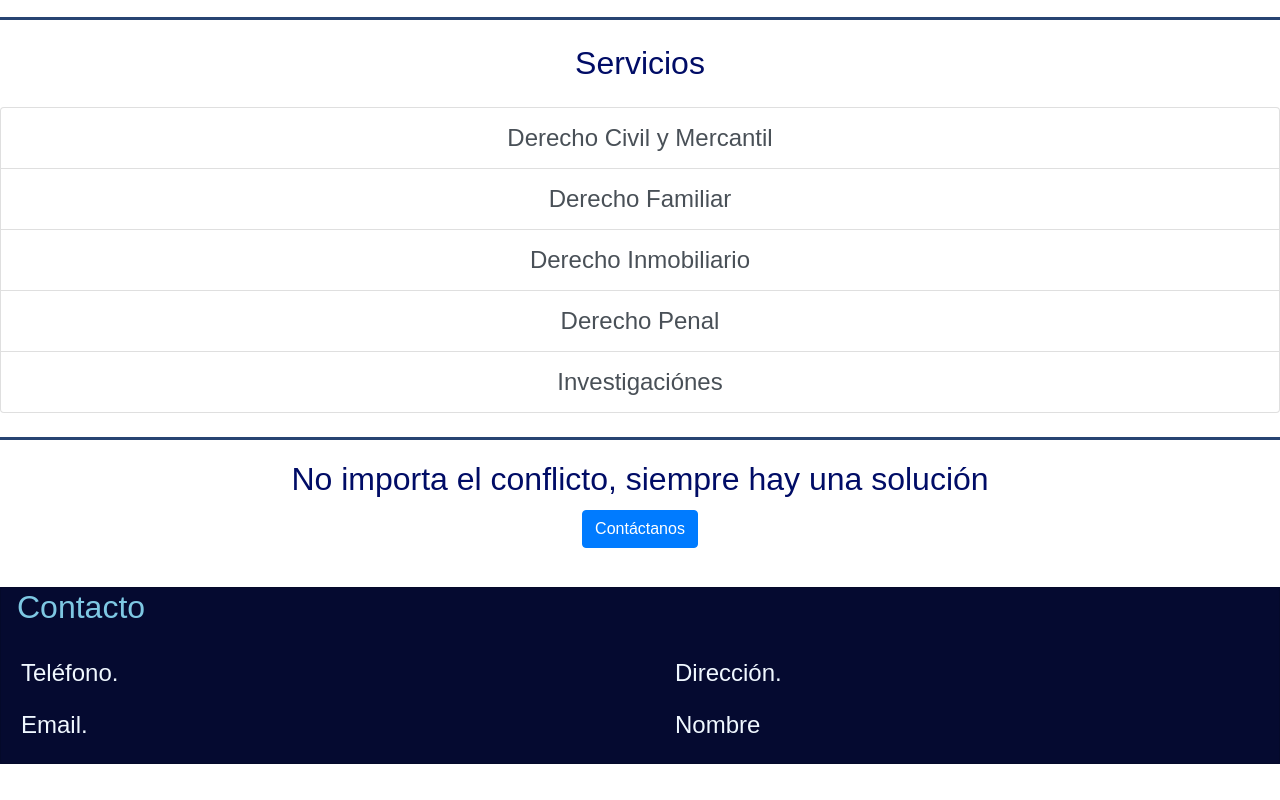
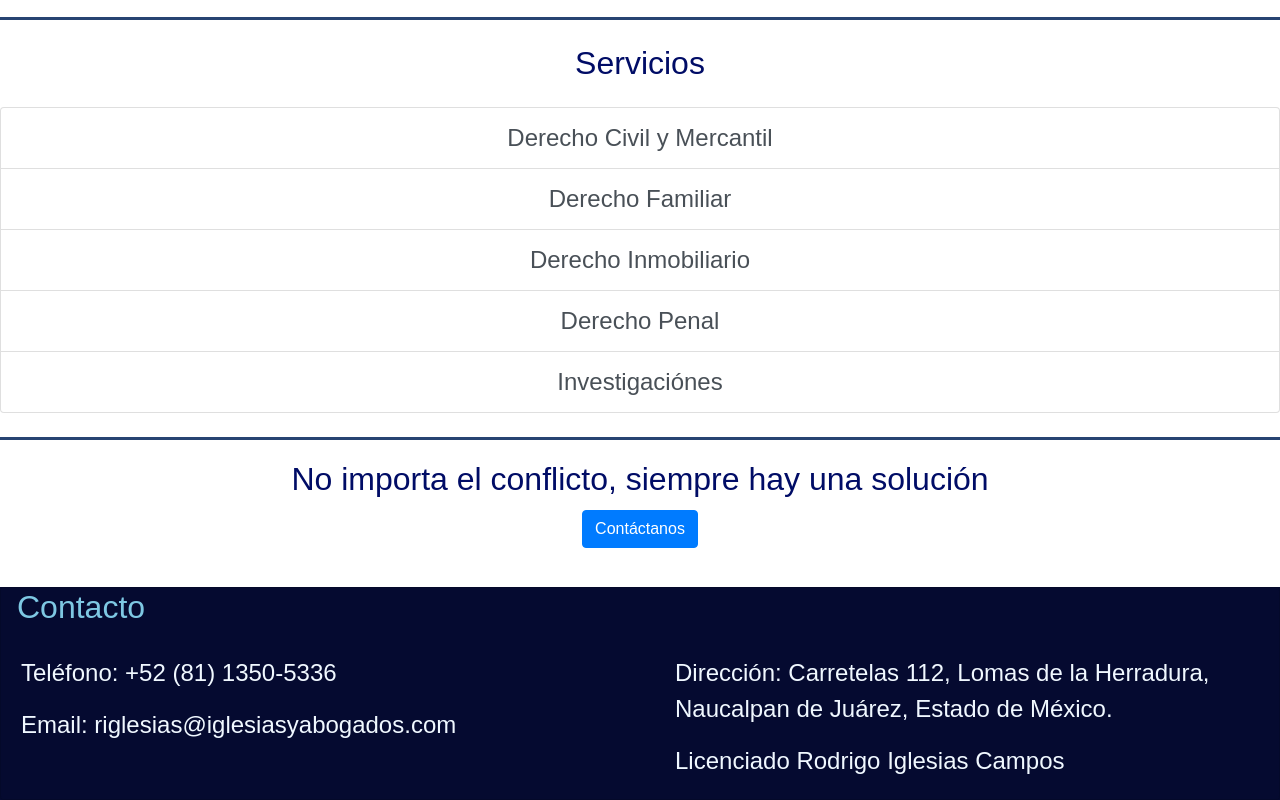
Before and after one commit to ANDRESPLASENCIABORJA/Iglesias-app, a website: page public/welcome.html in a window 1280 px wide. Shown: the part 1942-2742 px from the top of the page. Before the commit the page ends 2706 px from the top, so only its background shows below. Drawn offline with nearby package versions, Linux system fonts and the light colour scheme.

Commit message:
final changes

```diff
--- a/public/welcome.html
+++ b/public/welcome.html
@@ -84,7 +84,8 @@
                         <div class="card-body">
                             <h2 class="card-title">Misión</h2>
                             <ul class="list-group list-group-flush">
-                                <li class="list-group-item card-text">Resolver los conflictos e injusticias a los que se enfrentan
+                                <li class="list-group-item card-text">Resolver los conflictos e injusticias a los que se
+                                    enfrentan
                                     nuestros
                                     clientes de manera rápida y eficiente, con la premisa de que siempre hay una
                                     solución.
@@ -96,7 +97,8 @@
                         <div class="card-body">
                             <h2 class="card-title">Visión</h2>
                             <ul class="list-group list-group-flush">
-                                <li class="list-group-item card-text">Otorgar a toda la población mexicana la certeza que existen
+                                <li class="list-group-item card-text">Otorgar a toda la población mexicana la certeza
+                                    que existen
                                     recursos
                                     para obtener una solución justa a sus conflictos, ofreciéndoles los instrumentos
                                     jurídicos necesarios para defenderlos de los excesos y abusos de la autoridad.</li>
@@ -128,13 +130,18 @@
             <h2 class="text-center my-4">Servicios</h2>
 
             <div class="list-group text-center">
-                <a href="/derechocivilymercantil" class="welcome-link list-group-item list-group-item-action card-text" aria-current="true">
+                <a href="/derechocivilymercantil" class="welcome-link list-group-item list-group-item-action card-text"
+                    aria-current="true">
                     Derecho Civil y Mercantil
                 </a>
-                <a href="/derechofamiliar" class="welcome-link list-group-item list-group-item-action card-text">Derecho Familiar</a>
-                <a href="/derechoinmobiliario" class="welcome-link list-group-item list-group-item-action card-text">Derecho Inmobiliario</a>
-                <a href="/derechopenal" class="welcome-link list-group-item list-group-item-action card-text">Derecho Penal</a>
-                <a href="/investigaciones" class="welcome-link list-group-item list-group-item-action card-text">Investigaciónes</a>
+                <a href="/derechofamiliar" class="welcome-link list-group-item list-group-item-action card-text">Derecho
+                    Familiar</a>
+                <a href="/derechoinmobiliario"
+                    class="welcome-link list-group-item list-group-item-action card-text">Derecho Inmobiliario</a>
+                <a href="/derechopenal" class="welcome-link list-group-item list-group-item-action card-text">Derecho
+                    Penal</a>
+                <a href="/investigaciones"
+                    class="welcome-link list-group-item list-group-item-action card-text">Investigaciónes</a>
             </div>
         </section>
 
@@ -165,18 +172,18 @@
                 <div class="row g-0 ">
                     <div class="col-md-6 ">
                         <div class="card-body">
-                            <p class="card-text text-footer">Teléfono.</p>
-                            <p class="card-text text-footer">Email.</p>
+                            <p class="card-text text-footer">Teléfono: +52 (81) 1350-5336</p>
+                            <p class="card-text text-footer">Email: riglesias@iglesiasyabogados.com</p>
                         </div>
                     </div>
                     <div class="col-md-6">
                         <div class="card-body">
-                            <p class="card-text text-footer">Dirección.</p>
-                            <p class="card-text text-footer">Nombre</p>
+                            <p class="card-text text-footer">Dirección: Carretelas 112, Lomas de la Herradura, Naucalpan
+                                de Juárez, Estado de México.</p>
+                            <p class="card-text text-footer">Licenciado Rodrigo Iglesias Campos</p>
                         </div>
                     </div>
                 </div>
-            </div>
         </section>
     </footer>
 </body>
```
Also changed, not shown: public/advise.html (+7 -6 lines), public/civil.html (+16 -12 lines), public/familiar.html (+7 -6 lines), public/index.html (+4 -4 lines), public/inmobiliario.html (+7 -7 lines), public/investigaciones.html (+7 -7 lines), public/penal.html (+12 -10 lines), public/publicaciones.html (+11 -16 lines).
